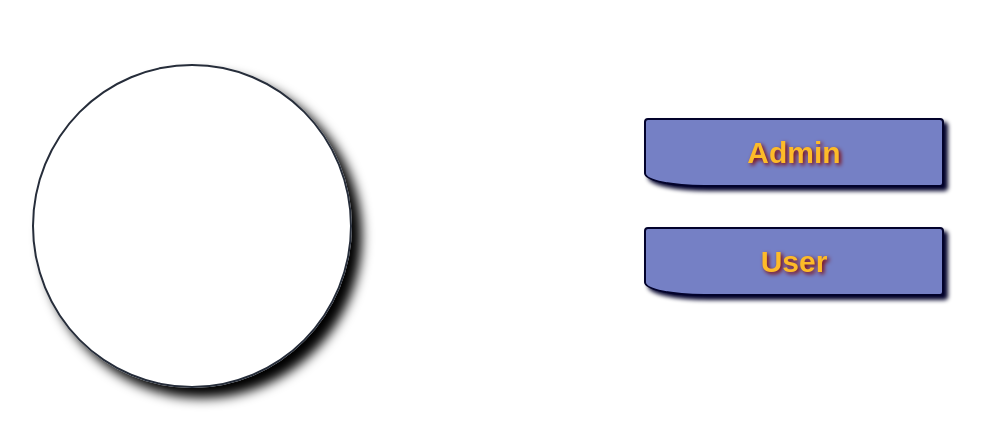
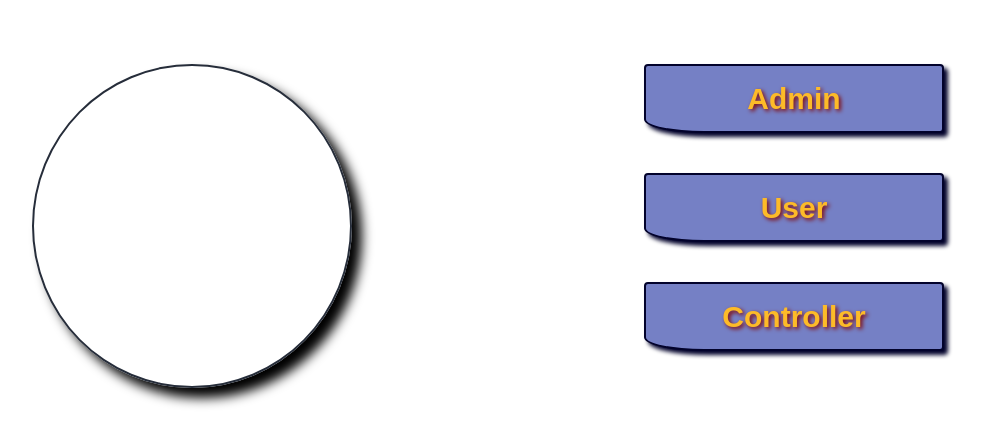
Before and after one commit to machine-sg/demo, a website: page index.html in a window 1280 px wide. Shown: the whole page, without its empty margins (96-1079 px from the left). Drawn offline with nearby package versions, Linux system fonts and the light colour scheme.

Commit message:
added controller button

```diff
--- a/index.html
+++ b/index.html
@@ -33,7 +33,7 @@
                         <div class="login-wrapper my-auto">
                             <button class="btn btn-block login-btn" type="button"><a href="./admin/notification.html">Admin</a></button>
                             <button class="btn btn-block login-btn" type="button"><a href="./front/notification.html">User</a></button>
-
+                            <button class="btn btn-block login-btn" type="button"><a href="./Controller/addAdmin.html">Controller</a></button>
                         </div>
                     </div>
 
```
